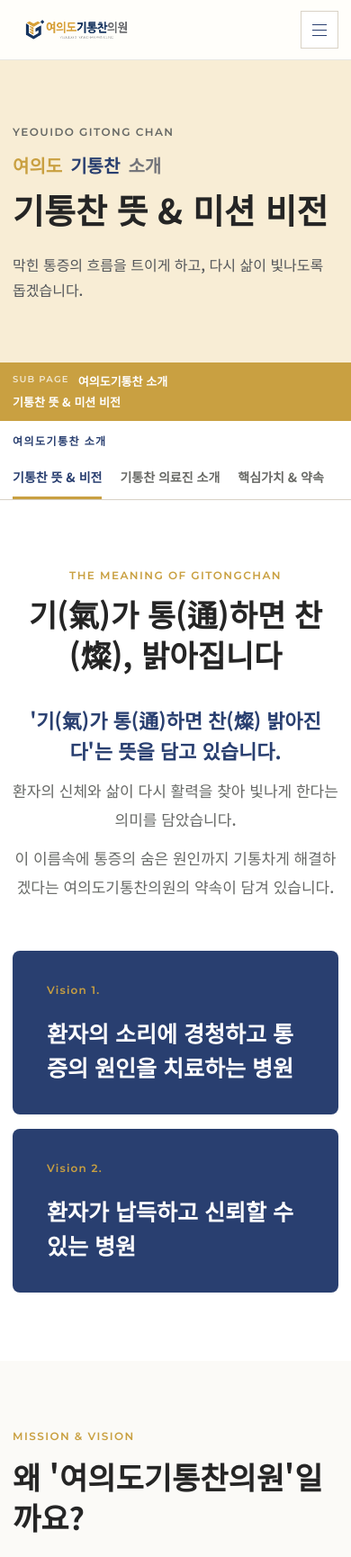
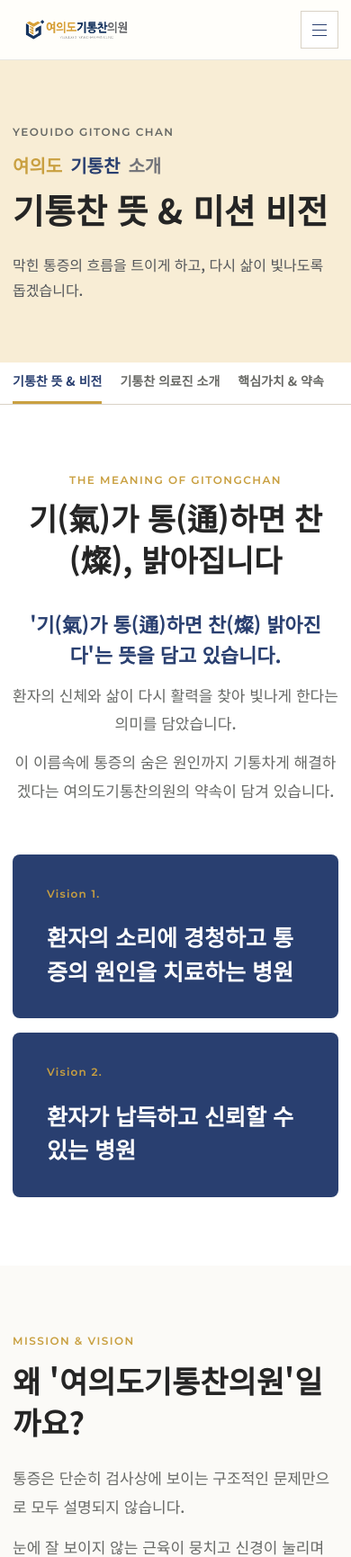
Before and after one commit to Wonho0526/yeouido_gitongchan, a PHP site: page /sub/about.html in a window 390 px wide. Shown: the top 1731 px of the page at 90% size. Run offline with PHP 8.4, Linux system fonts and the light colour scheme.

Commit message:
Redesign care page disease sections and feature layouts

```diff
--- a/css/subpage.css
+++ b/css/subpage.css
@@ -874,9 +874,7 @@ body[data-page] .phone-cta strong {
 }
 
 .sub-hero-eyebrow,
-.sub-section-kicker,
-.sub-local-nav-title,
-.sub-context-bar span {
+.sub-section-kicker {
   margin: 0;
   color: var(--sub-muted);
   font-family: "Montserrat", "Noto Sans KR", sans-serif;
@@ -929,37 +927,6 @@ body[data-page] .phone-cta strong {
   line-height: 1.78;
 }
 
-.sub-context-bar {
-  color: #fff;
-  background: var(--sub-gold);
-}
-
-.sub-context-bar-inner {
-  min-height: 52px;
-  display: flex;
-  align-items: center;
-  gap: 14px;
-}
-
-.sub-context-bar span {
-  color: rgba(255, 255, 255, 0.74);
-  font-size: 10px;
-}
-
-.sub-context-bar p,
-.sub-context-bar strong {
-  margin: 0;
-  color: #fff;
-  font-size: 15px;
-  font-weight: 600;
-  line-height: 1.35;
-}
-
-.sub-context-bar strong {
-  padding-left: 14px;
-  border-left: 1px solid rgba(255, 255, 255, 0.52);
-}
-
 .sub-local-nav {
   border-bottom: 1px solid var(--sub-line);
   background: #fff;
@@ -969,12 +936,7 @@ body[data-page] .phone-cta strong {
   min-height: 76px;
   display: flex;
   align-items: center;
-  gap: 34px;
-}
-
-.sub-local-nav-title {
-  flex: 0 0 auto;
-  color: var(--sub-navy);
+  justify-content: center;
 }
 
 .sub-local-nav ul {
@@ -2139,33 +2132,10 @@ body[data-page] .footer-business {
     font-size: 16px;
   }
 
-  .sub-context-bar-inner {
-    min-height: 0;
-    align-items: flex-start;
-    flex-wrap: wrap;
-    gap: 6px 10px;
-    padding-top: 12px;
-    padding-bottom: 12px;
-  }
-
-  .sub-context-bar p,
-  .sub-context-bar strong {
-    font-size: 13px;
-  }
-
-  .sub-context-bar strong {
-    padding-left: 10px;
-  }
-
   .sub-local-nav-inner {
     min-height: 0;
     display: block;
-    padding-top: 15px;
-  }
-
-  .sub-local-nav-title {
-    display: block;
-    margin-bottom: 11px;
+    padding-top: 0;
   }
 
   .sub-local-nav ul {
@@ -2285,12 +2312,6 @@ body[data-page] .footer-business {
     font-size: 38px;
   }
 
-  .sub-context-bar strong {
-    width: 100%;
-    padding-left: 0;
-    border-left: 0;
-  }
-
   .sub-action-row {
     grid-template-columns: 1fr;
   }
--- a/js/subpage.js
+++ b/js/subpage.js
@@ -96,17 +96,6 @@
           h("h1", null, page.title),
           h("p", { className: "sub-hero-desc" }, page.subtitle)
         )
-      ),
-      h(
-        "div",
-        { className: "sub-context-bar" },
-        h(
-          "div",
-          { className: "inner sub-context-bar-inner" },
-          h("span", null, "SUB PAGE"),
-          h("p", null, page.category),
-          h("strong", null, page.title)
-        )
       )
     );
   }
@@ -122,7 +111,6 @@
       h(
         "div",
         { className: "inner sub-local-nav-inner" },
-        h("span", { className: "sub-local-nav-title" }, page.category),
         h(
           "ul",
           null,
@@ -473,6 +461,36 @@
     ];
   }
 
+  function DiseaseSlider({ diseases }) {
+    if (!diseases || !diseases.length) {
+      return null;
+    }
+
+    return h(
+      "div",
+      { className: "sub-disease-slider", role: "list", "aria-label": "주요 적용 질환" },
+      diseases.map((disease, index) =>
+        h(
+          "article",
+          { className: "sub-disease-slide-card", key: disease.title, role: "listitem" },
+          h(ImageFrame, {
+            image: disease.image,
+            label: disease.title,
+            alt: `${disease.title} 관련 진료`,
+            className: "sub-disease-slide-image",
+          }),
+          h(
+            "div",
+            { className: "sub-disease-slide-copy" },
+            h("p", { className: "sub-disease-slide-count" }, String(index + 1).padStart(2, "0")),
+            h("h3", null, disease.title),
+            h("p", null, disease.body)
+          )
+        )
+      )
+    );
+  }
+
   function CarePage() {
     return [
       h(
@@ -539,11 +557,14 @@
             )
           ),
           h(
-            "aside",
-            { className: "sub-disease-box" },
-            h("span", { className: "sub-section-kicker" }, "INDICATION"),
-            h("h2", null, "주요 적용 질환"),
-            list(page.diseases, "sub-disease-list")
+            "section",
+            { className: "sub-disease-section" },
+            h(SectionHeading, {
+              eyebrow: "INDICATION",
+              title: "주요 적용 질환",
+              description: "질환별 특성과 치료가 필요한 부위를 사진과 함께 살펴보세요.",
+            }),
+            h(DiseaseSlider, { diseases: page.diseases })
           )
         )
       ),
```
Also changed, not shown: other parts of css/subpage.css (+148 -60 lines), js/subpage-data.js (+68 -4 lines).
